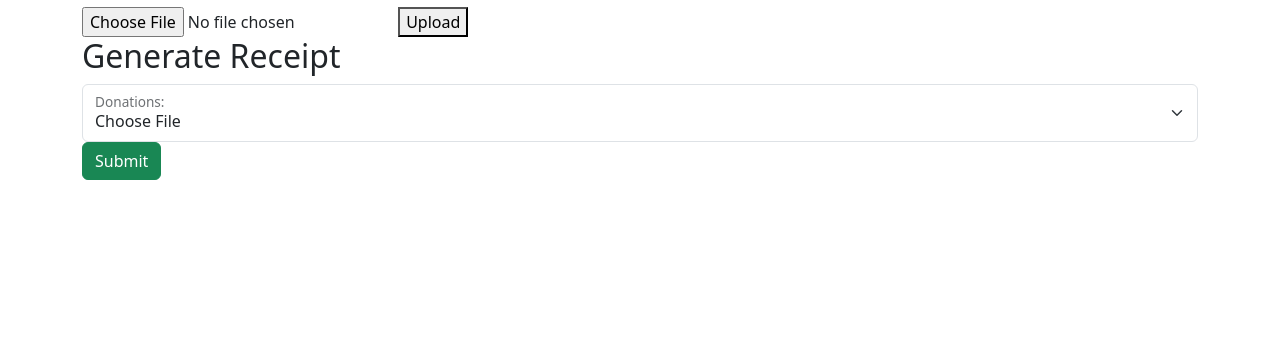
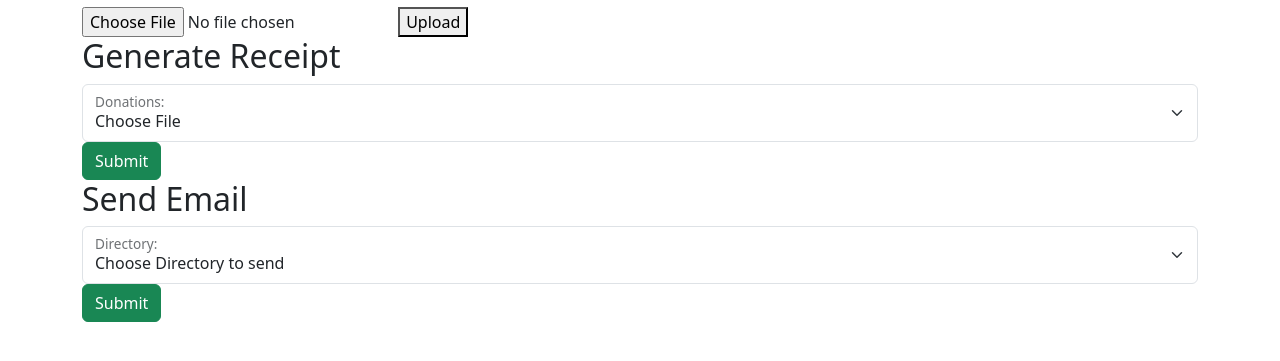
Before and after one commit to RithvikR1218/receipt-generator, a Django app: page / in a window 1280 px wide. Shown: the part 199-560 px from the top of the page. Run offline with Django 5.2, Linux system fonts and the light colour scheme; a user stored in the database is signed in; some libraries are stand-ins or nearby versions.

Commit message:
feat: integrating receipt and email

```diff
--- a/welive/receipt_portal/templates/main/home.html
+++ b/welive/receipt_portal/templates/main/home.html
@@ -33,4 +33,22 @@
         </form>
     </div>
 
+    <div class="mt-10 container-sm">
+        <h2>Send Email</h2>
+        <form method="post" action="email/" enctype="multipart/form-data">
+            {% csrf_token %}
+            {{ form|crispy }}
+            <div class="form-floating">
+                <select class="form-select" id="test" name="selected_directory" aria-label="Floating label select example">
+                    <option selected>Choose Directory to send</option>
+                    {% for directory in receipts %}
+                        <option>{{ directory }}</option>
+                    {% endfor %}
+                </select>
+                <label for="floatingSelect">Directory:</label>
+            </div>
+            <button type="submit" class="btn btn-success">Submit</button>
+        </form>
+    </div>
+
 {% endblock %}
--- a/welive/receipt_portal/url.py
+++ b/welive/receipt_portal/url.py
@@ -7,5 +7,6 @@
     path('home',views.home,name='home'),
     path('hello/',views.say_hello),
     path('receipt/',views.generate_receipt),
-    path('upload_file/',views.upload_file)
+    path('upload_file/',views.upload_file),
+    path('email/',views.send_email)
 ]
--- a/welive/receipt_portal/views.py
+++ b/welive/receipt_portal/views.py
@@ -8,6 +8,8 @@
 import os
 import glob
 import smtplib
+from email.mime.multipart import MIMEMultipart
+from email.mime.application import MIMEApplication
 from email.mime.text import MIMEText
 
 # Create your views here.
@@ -18,18 +20,26 @@
     if not request.user.is_authenticated: #if the user is not authenticated
         return HttpResponseRedirect(reverse("login")) #redirect to login page
     else:
+
         directory = settings.MEDIA_ROOT + "/"
         files = glob.glob(settings.MEDIA_ROOT+"/*")
-        options = [file.replace(directory, '') for file in files if os.path.isfile(file)]
+        file_options = [file.replace(directory, '') for file in files if os.path.isfile(file)]
+
+        receipt_dir = directory + "receipts/"
+        receipts = glob.glob(settings.MEDIA_ROOT+"/receipts/*")
+        directory_options = [receipt.replace(receipt_dir, '') for receipt in receipts if os.path.isdir(receipt)]
 
         return render(request,'main/home.html', {
-                'uploaded_files': options
+                'uploaded_files': file_options,
+                'receipts': directory_options
             })
 
 def generate_receipt(request):
-    #Logic for generating the docx file
+    #Checking if directory already exists or not
     file = request.POST.get("selected_file")
-    #Add error checking for format and save files in a different directory
+    stripped_file = os.path.splitext(file)[0]
+    os.mkdir("media/" + "receipts/" + stripped_file)
+    #Add error checking for uploaded file format
     values = pd.read_excel("media/" + file)
     slot_no = values["S No"]
     names = values["Name of the Donor"]
@@ -38,10 +48,8 @@
     date = values["Donation Date"]
     pan = values["PAN No."]
     #Create receipt directory if needed
-    #Change logic for serial number
-    receipts = len(slot_no)
     doc = DocxTemplate("/home/rithvik/WeLive/welive/media/format/Receipt_Format-4.docx")
-    for i in range(receipts):
+    for i in range(len(slot_no)):
         context = { 'donar_name' : names[i],
                     'donor_address': address[i],
                     'donor_pan': pan[i],
@@ -49,12 +57,12 @@
                     'date': date[i],
                     'receipt_no': slot_no[i]}
         doc.render(context)
-        final_path = "media/receipts/" + str(slot_no[i]) + "_receipt.docx"
+        final_path = "media/receipts/" + stripped_file + "/" + str(slot_no[i]) + "_receipt.docx"
         doc.save(final_path)
         #Check os and then use one or the other
         os.system("lowriter --convert-to pdf" +str(" ") + str(final_path))
         os.system("rm " + str(final_path))
-    os.system("mv *.pdf media/receipts")
+    os.system("mv *.pdf media/receipts/" + stripped_file)
     return HttpResponseRedirect(reverse("home"))
 
 def upload_file(request):
@@ -66,15 +74,40 @@
     return HttpResponseRedirect(reverse("home"))
 
 def send_email(request):
+    dir = request.POST.get("selected_directory")
+
+    values = pd.read_excel("media/" + dir + ".xlsx")
+
+    slot_no = values["S No"]
+    emails = values["Email Address"]
+
+    #Use sqlite and model to set the email
+    password = "rkxr vgfs eecb yxyz"
+
+    body = "This is the body of the text message"
+    body = MIMEText(body) # convert the body to a MIME compatible string
+
     subject = "Email Subject"
-    body = "This is the body of the text message"
+
     sender = "rithvik.ravilla@gmail.com"
-    recipients = ["rithvik.ravilla@gmail.com"]
-    password = "rkxr vgfs eecb yxyz"
-    msg = MIMEText(body)
-    msg['Subject'] = subject
-    msg['From'] = sender
-    msg['To'] = ', '.join(recipients)
-    with smtplib.SMTP_SSL('smtp.gmail.com', 465) as smtp_server:
-        smtp_server.login(sender, password)
-        smtp_server.sendmail(sender, recipients, msg.as_string())
+
+    #Optimize the recepients bs
+    for i in range(len(slot_no)):
+        msg = MIMEMultipart()
+        msg.attach(body)
+        msg['Subject'] = subject
+        msg['From'] = sender
+
+        msg['To'] = emails[i]
+        pdf = "media/receipts/" + dir + "/" + str(slot_no[i]) + "_receipt.pdf"
+
+        with open(pdf, "rb") as pdf_file:
+            pdf_attachment = MIMEApplication(pdf_file.read())
+            pdf_attachment.add_header('Content-Disposition', 'attachment', filename= str(slot_no[i]) + "_receipt.pdf")
+            msg.attach(pdf_attachment)
+
+        with smtplib.SMTP_SSL('smtp.gmail.com', 465) as smtp_server:
+            smtp_server.login(sender, password)
+            smtp_server.sendmail(sender, emails[i], msg.as_string())
+
+    return HttpResponseRedirect(reverse("home"))
```
Also changed, not shown: welive/db.sqlite3, 1 other file.
